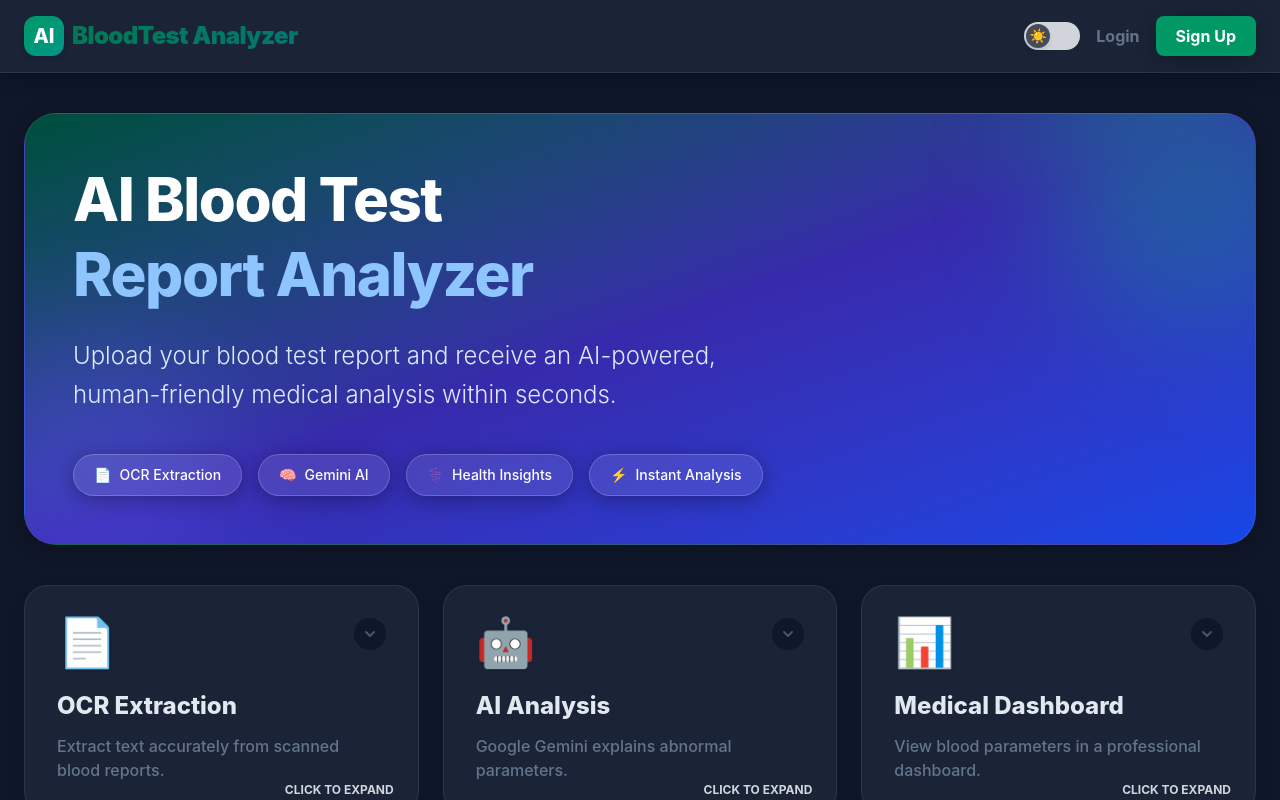
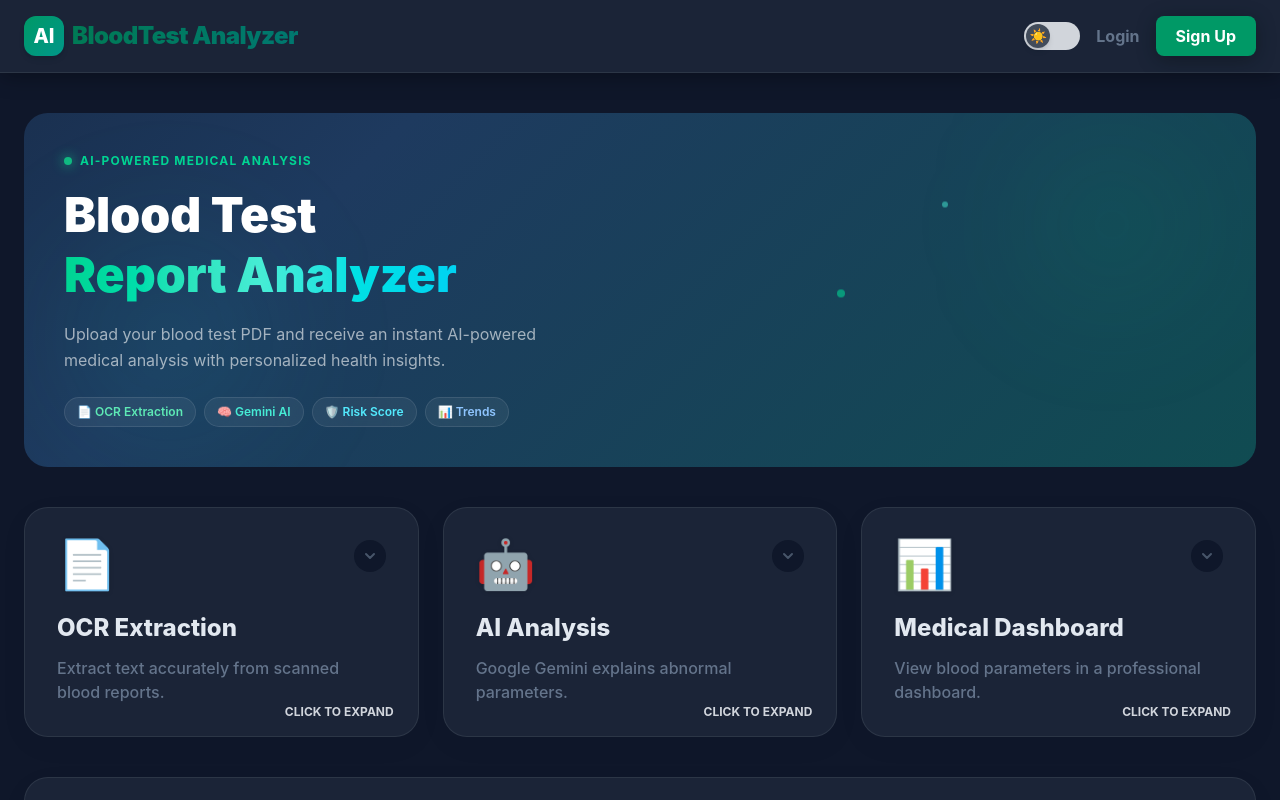
Before and after one commit to yashashvisri/AI-BloodTest-Report-Analyzer, a React (Vite) app in the folder frontend/: page / in a window 1280 px wide. Shown: the top 800 px of the page. Built offline with nearby package versions, Linux system fonts and the light colour scheme; no server answers.

Commit message:
style(ui): redesign Hero with animated gradient background and floating orbs

```diff
--- a/frontend/src/components/Hero.jsx
+++ b/frontend/src/components/Hero.jsx
@@ -1,34 +1,29 @@
 function Hero() {
   return (
-    <div className="relative overflow-hidden bg-gradient-to-br from-emerald-900 via-indigo-800 to-blue-700 rounded-[2rem] text-white p-12 shadow-2xl mb-8 border border-white/10">
-
-      {/* Decorative background elements */}
-      <div className="absolute top-0 right-0 -mr-20 -mt-20 w-72 h-72 rounded-full bg-emerald-500 blur-3xl opacity-30"></div>
-      <div className="absolute bottom-0 left-0 -ml-20 -mb-20 w-72 h-72 rounded-full bg-indigo-500 blur-3xl opacity-30"></div>
+    <div className="gradient-bg rounded-3xl p-10 mb-8 relative overflow-hidden">
+      {/* Floating orbs */}
+      <div className="absolute top-8 right-16 w-40 h-40 rounded-full bg-emerald-500/10 blur-3xl float"></div>
+      <div className="absolute bottom-4 left-8 w-56 h-56 rounded-full bg-teal-400/8 blur-3xl" style={{animation: "float 4s ease-in-out infinite 1s"}}></div>
+      <div className="absolute top-1/2 right-1/3 w-2 h-2 rounded-full bg-emerald-400/60 float"></div>
+      <div className="absolute top-1/4 right-1/4 w-1.5 h-1.5 rounded-full bg-teal-300/50" style={{animation: "float 2.5s ease-in-out infinite 0.5s"}}></div>
 
       <div className="relative z-10">
-        <h1 className="text-5xl md:text-6xl font-extrabold mb-6 tracking-tight leading-tight">
-          AI Blood Test <br/>
-          <span className="text-blue-300">Report Analyzer</span>
+        <div className="flex items-center gap-2 mb-4">
+          <div className="glow-dot"></div>
+          <span className="text-emerald-400 text-xs font-bold uppercase tracking-widest">AI-Powered Medical Analysis</span>
+        </div>
+        <h1 className="text-4xl md:text-5xl font-black text-white leading-tight mb-4">
+          Blood Test<br/>
+          <span className="bg-gradient-to-r from-emerald-400 via-teal-300 to-cyan-400 bg-clip-text text-transparent">Report Analyzer</span>
         </h1>
-
-        <p className="text-xl md:text-2xl text-blue-100 max-w-2xl leading-relaxed mb-10 font-light">
-          Upload your blood test report and receive an AI-powered, human-friendly medical analysis within seconds.
+        <p className="text-white/60 text-base max-w-lg leading-relaxed">
+          Upload your blood test PDF and receive an instant AI-powered medical analysis with personalized health insights.
         </p>
-
-        <div className="flex flex-wrap gap-4 mt-6">
-          <div className="flex items-center gap-2 bg-white/10 backdrop-blur-md px-5 py-2.5 rounded-full border border-white/20 text-sm font-medium shadow-sm hover:bg-white/20 transition-all cursor-default">
-            <span>📄</span> OCR Extraction
-          </div>
-          <div className="flex items-center gap-2 bg-white/10 backdrop-blur-md px-5 py-2.5 rounded-full border border-white/20 text-sm font-medium shadow-sm hover:bg-white/20 transition-all cursor-default">
-            <span>🧠</span> Gemini AI
-          </div>
-          <div className="flex items-center gap-2 bg-white/10 backdrop-blur-md px-5 py-2.5 rounded-full border border-white/20 text-sm font-medium shadow-sm hover:bg-white/20 transition-all cursor-default">
-            <span>⚕️</span> Health Insights
-          </div>
-          <div className="flex items-center gap-2 bg-white/10 backdrop-blur-md px-5 py-2.5 rounded-full border border-white/20 text-sm font-medium shadow-sm hover:bg-white/20 transition-all cursor-default">
-            <span>⚡</span> Instant Analysis
-          </div>
+        <div className="flex flex-wrap gap-2 mt-6">
+          <span className="glass text-xs text-emerald-300 font-semibold px-3 py-1.5 rounded-full">{"\uD83D\uDCC4"} OCR Extraction</span>
+          <span className="glass text-xs text-teal-300 font-semibold px-3 py-1.5 rounded-full">{"\uD83E\uDDE0"} Gemini AI</span>
+          <span className="glass text-xs text-cyan-300 font-semibold px-3 py-1.5 rounded-full">{"\uD83D\uDEE1\uFE0F"} Risk Score</span>
+          <span className="glass text-xs text-blue-300 font-semibold px-3 py-1.5 rounded-full">{"\uD83D\uDCCA"} Trends</span>
         </div>
       </div>
     </div>
```
